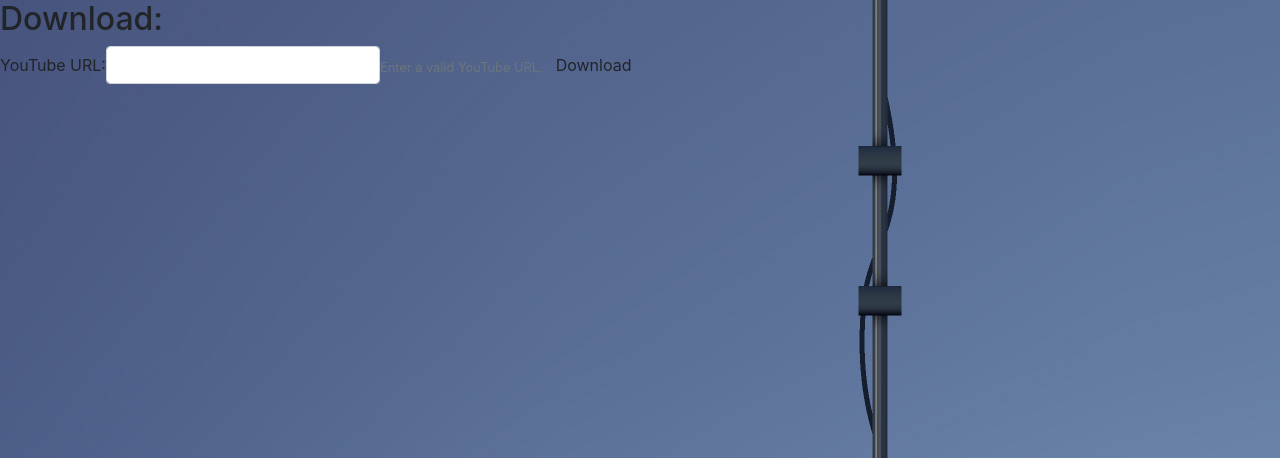
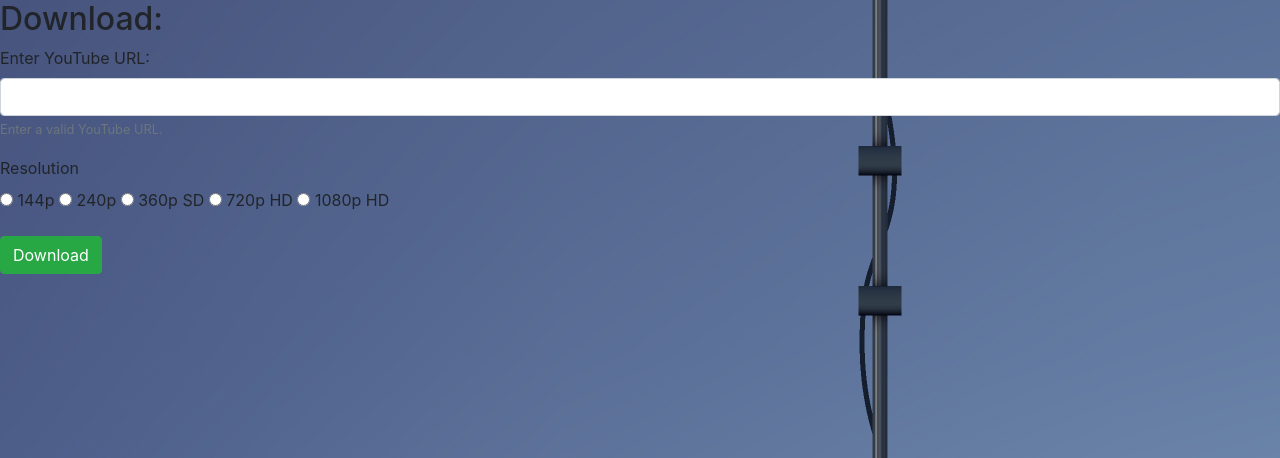
Before and after one commit to lugnitdgp/yt_downloader, a Django app: template yt_down/templates/download.html in a window 1280 px wide. Shown: the part 56-514 px from the top of the page. Run offline with Django 3.2, Linux system fonts and the light colour scheme; the template is opened without the code that fills it, so the values that code supplies are empty; some libraries are stand-ins or nearby versions.

Commit message:
modified download.html and views.py
download.html modified for user to choose the available resolutions
and same in views.py

```diff
--- a/yt_down/templates/download.html
+++ b/yt_down/templates/download.html
@@ -1,15 +1,31 @@
 {% extends "home.html" %} {% block content %}
 
 <h2>Download:</h2>
-<form class="form-inline" method="get">
+<form class=method="get">
   <div class="form-group">
-    <label for="URL">YouTube URL:</label>
+    <label for="URL">Enter YouTube URL:</label>
     <input type="url" name="url" class="form-control" id="email" />
     <small id="emailHelp" class="form-text text-muted"
-      >Enter a valid YouTube URL.</small
-    >
+      >Enter a valid YouTube URL.</small>
+
   </div>
-  <button type="submit" class="btn btn-default">Download</button>
+
+  <div class="form-group">
+    <label>Resolution</label>
+    <fieldset>
+        <input type="radio" name="res" id="res1" value="144p">
+        <label for="res1">144p</label>
+        <input type="radio" name="res" id="res2" value="240p">
+        <label for="res2">240p</label>
+        <input type="radio" name="res" id="res3" value="360p">
+        <label for="res3">360p SD</label>
+        <input type="radio" name="res" id="res3" value="720p">
+        <label for="res3">720p HD</label>
+        <input type="radio" name="res" id="res4" value="1080p">
+        <label for="res4">1080p HD</label>
+    </fieldset>
+</div>
+<button type="submit" class="save btn btn-success">Download</button>
 </form>
 
 {% if message %}
--- a/yt_down/views.py
+++ b/yt_down/views.py
@@ -64,11 +64,14 @@
     if request.method == 'GET':
         if(request.GET.get('url')):
             url = request.GET['url']
+            if(request.GET.get('res')):
+                res=request.GET['res']
             try:
                 yt = YouTube(url)
                 title = yt.title
-                stream = yt.streams.filter(res='360p').first()
+                stream = yt.streams.filter(res='res').first()
                 path = download_path()
+                homedir=os.path.expanduser("~")
                 stream.download(path)
                 message = "Download Complete!"
                 video = Video()
```
